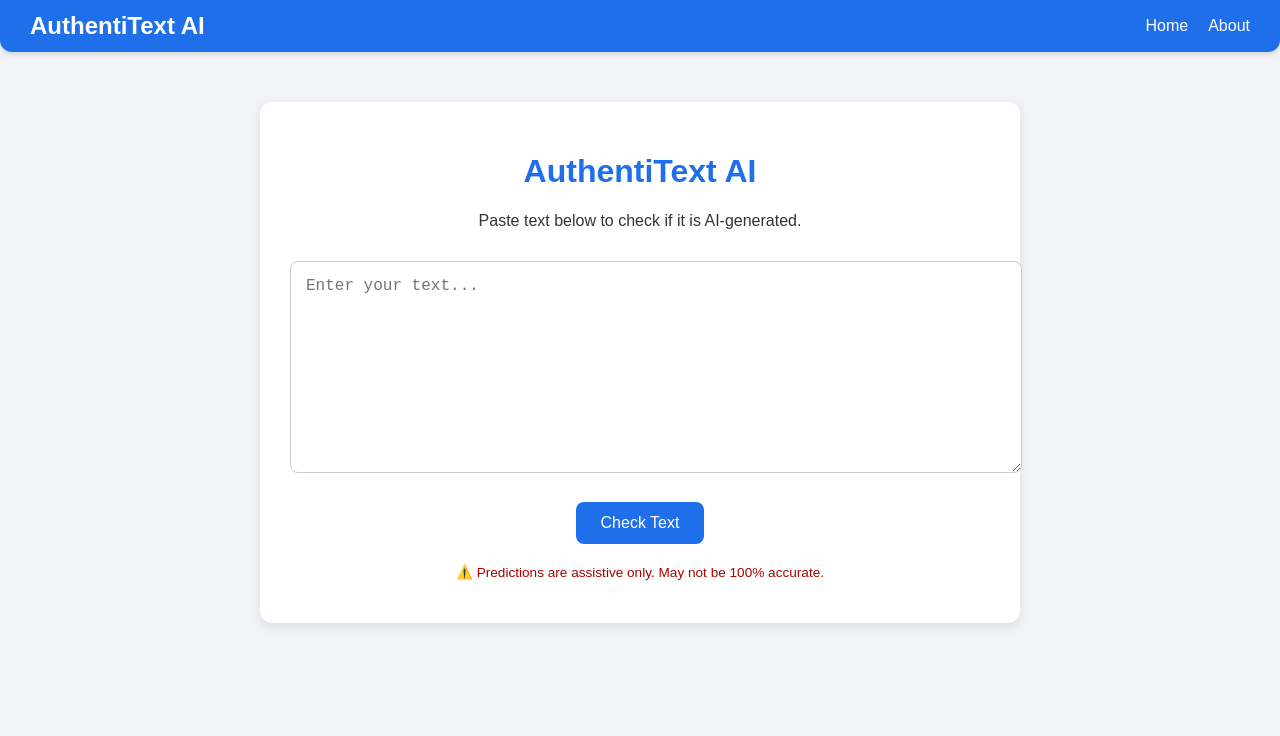
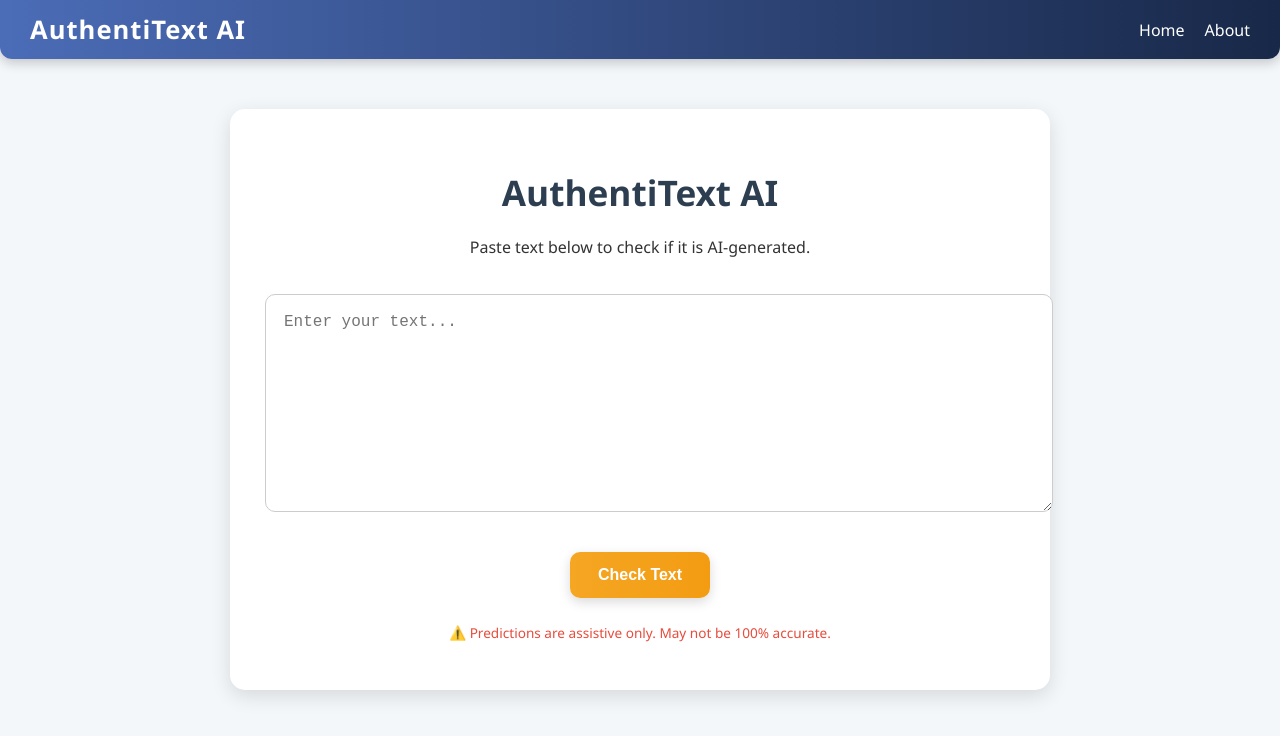
Before and after one commit to apala-1/authenti-text-ai, a React (Create React App) app in the folder frontend/: page / in a window 1280 px wide. Shown: the top 736 px of the page. Built offline with nearby package versions, Linux system fonts and the light colour scheme.

Commit message:
css changes

```diff
--- a/frontend/src/style.css
+++ b/frontend/src/style.css
@@ -1,66 +1,139 @@
+/* Navbar styles */
+.navbar {
+  background: linear-gradient(90deg, #4b6cb7, #182848); /* modern navy gradient */
+  color: white;
+  display: flex;
+  justify-content: space-between;
+  align-items: center;
+  padding: 12px 30px;
+  border-radius: 0 0 12px 12px;
+  box-shadow: 0 4px 12px rgba(0, 0, 0, 0.2);
+}
+
+.navbar h2 {
+  margin: 0;
+  font-size: 1.6rem;
+  font-weight: 700;
+  letter-spacing: 1px;
+}
+
+.nav-links a {
+  color: #ffffff;
+  margin-left: 20px;
+  text-decoration: none;
+  font-weight: 500;
+  transition: all 0.3s ease-in-out;
+}
+
+.nav-links a:hover {
+  color: #f5a623; /* gold accent */
+  text-decoration: underline;
+}
+
+@media (max-width: 600px) {
+  .navbar {
+    flex-direction: column;
+    align-items: flex-start;
+  }
+
+  .nav-links {
+    margin-top: 10px;
+  }
+
+  .nav-links a {
+    margin-left: 0;
+    margin-right: 15px;
+  }
+}
+
+/* Body & Container */
 body {
-  font-family: Arial, sans-serif;
-  background-color: #f2f4f8;
+  font-family: "Segoe UI", Tahoma, Geneva, Verdana, sans-serif;
+  background-color: #f4f7fa; /* soft light gray-blue */
   color: #333;
   margin: 0;
   padding: 0;
 }
 
 .container {
-  max-width: 700px;
+  max-width: 750px;
   margin: 50px auto;
-  padding: 30px;
-  background-color: #fff;
-  border-radius: 12px;
-  box-shadow: 0 4px 12px rgba(0,0,0,0.1);
+  padding: 35px;
+  background-color: #ffffff;
+  border-radius: 15px;
+  box-shadow: 0 6px 20px rgba(0,0,0,0.12);
   text-align: center;
 }
 
+/* Headings */
 h1 {
-  color: #1f6feb;
+  color: #2c3e50; /* dark professional navy */
+  font-size: 2.2rem;
+  margin-bottom: 20px;
+  font-weight: 700;
 }
 
+/* Textarea */
 textarea {
   width: 100%;
-  padding: 15px;
+  padding: 18px;
   font-size: 16px;
-  border-radius: 8px;
+  border-radius: 10px;
   border: 1px solid #ccc;
   resize: vertical;
-  margin: 15px 0;
+  margin: 20px 0;
+  transition: all 0.3s ease-in-out;
 }
 
+textarea:focus {
+  border-color: #f5a623; /* accent highlight on focus */
+  outline: none;
+  box-shadow: 0 0 8px rgba(245, 166, 35, 0.3);
+}
+
+/* Buttons */
 button {
-  background-color: #1f6feb;
+  background: linear-gradient(90deg, #f5a623, #f39c12); /* gold gradient */
   color: white;
-  padding: 12px 25px;
+  padding: 14px 28px;
   font-size: 16px;
+  font-weight: 600;
   border: none;
-  border-radius: 8px;
+  border-radius: 10px;
   cursor: pointer;
-  margin-top: 10px;
+  margin-top: 15px;
+  transition: all 0.3s ease-in-out;
+  box-shadow: 0 4px 12px rgba(0,0,0,0.15);
 }
 
 button:hover {
-  background-color: #155bb5;
+  background: linear-gradient(90deg, #f39c12, #f5a623);
+  transform: translateY(-2px);
 }
 
+/* Textbox for Result page */
 .text-box {
-  background-color: #f7f9fc;
-  border: 1px solid #ddd;
-  padding: 15px;
-  border-radius: 8px;
+  background-color: #f0f4f8;
+  border: 1px solid #d1d9e6;
+  padding: 18px;
+  border-radius: 12px;
   text-align: left;
   white-space: pre-wrap;
+  margin-bottom: 20px;
 }
 
+/* Explanations */
 ul {
   text-align: left;
-  margin-left: 30px;
+  margin-left: 35px;
+  margin-bottom: 20px;
+  color: #34495e; /* darker gray for professional look */
 }
 
+/* Disclaimer */
 .disclaimer {
   font-size: 0.85em;
-  color: #a00;
-  margin-top: 20px;
+  color: #e74c3c; /* red accent for warnings */
+  margin-top: 25px;
+  font-weight: 500;
 }
```
